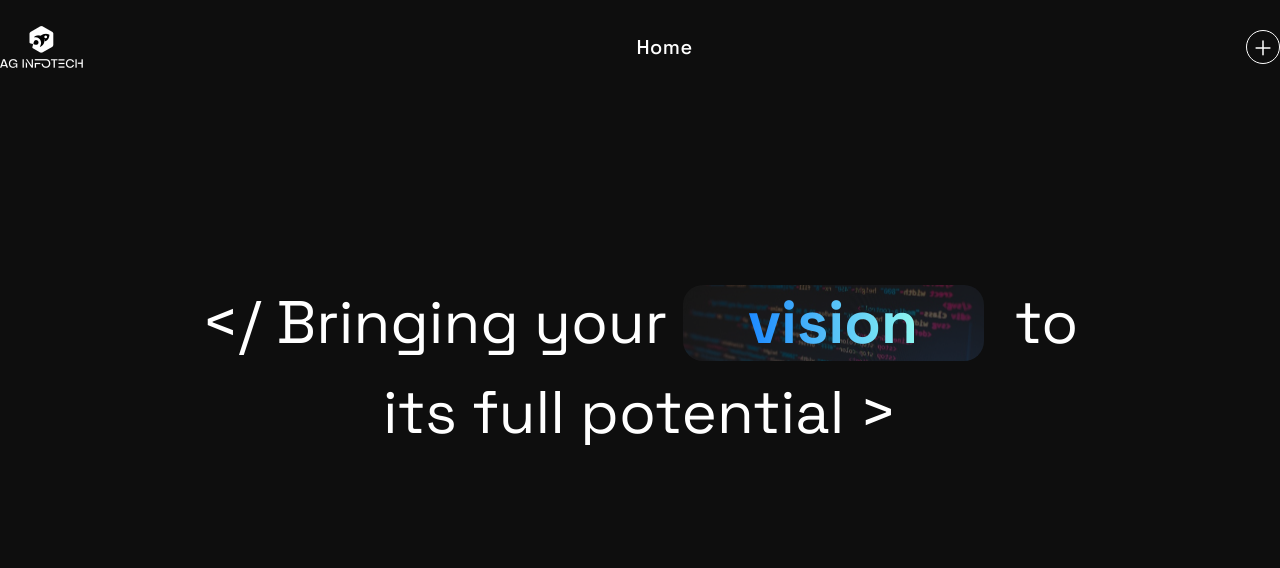
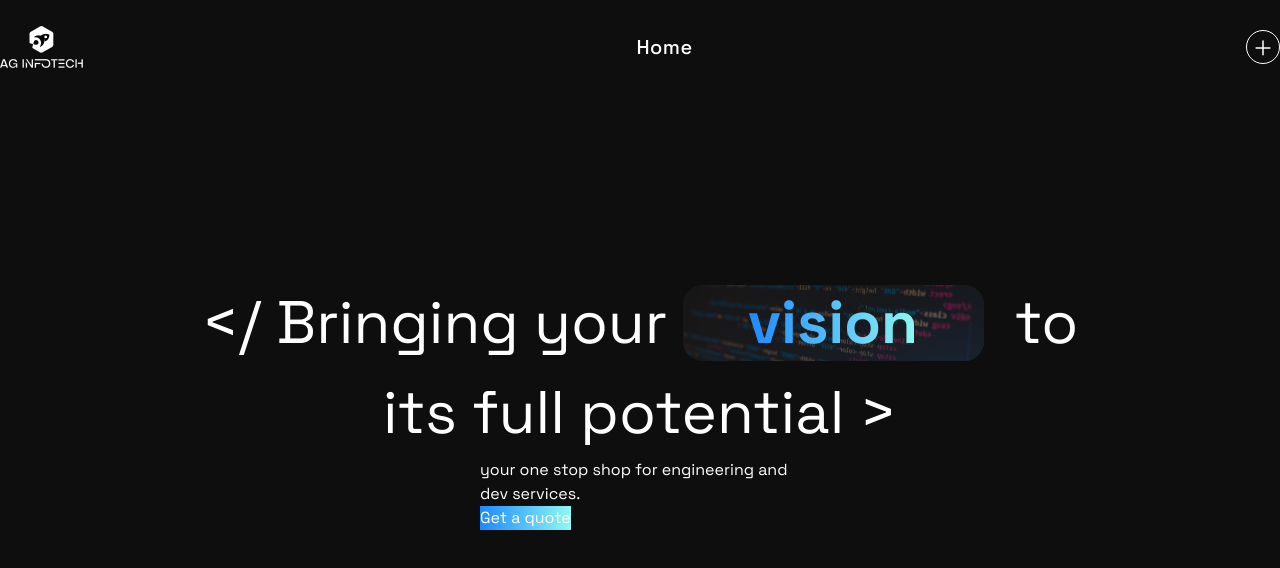
Before and after one commit to junaidag/AGInfoTech, a Next.js app: page / in a window 1280 px wide. Shown: the top 568 px of the page. Built offline with nearby package versions, Linux system fonts and the light colour scheme.

Commit message:
hme page in progress

```diff
--- a/app/(pages)/page.tsx
+++ b/app/(pages)/page.tsx
@@ -5,7 +5,7 @@ export default function Home() {
         <span className="flex-none text-center">
           {"<"}/ Bringing your&nbsp;
         </span>
-        <span className="relative flex-none bg-[url('/visionbg.png')] w-[104px] lg:w-[301px] rounded-[20px] lg:leading-[76px] bg-cover bg-center -scale-x-100 inline-flex justify-center items-center">
+        <span className="overflow-hidden relative flex-none bg-[url('/visionbg.png')] w-[104px] lg:w-[301px] rounded-[20px] lg:leading-[76px] bg-cover bg-center -scale-x-100 inline-flex justify-center items-center">
           <span className="absolute inset-0 w-full h-full bg-[#0E0E0E99]" />
           <span className="bg-[linear-gradient(90deg,_#1D89FF_0%,_#8EF9F1_100%)] bg-clip-text text-transparent font-bold -scale-x-100 ">
             vision
@@ -17,6 +17,10 @@ export default function Home() {
           potential {">"}
         </span>
       </div>
+      <div className="mx-auto max-w-xs ">
+        <p>your one stop shop for engineering and dev services.</p>
+        <button className="bg-main">Get a quote</button>
+      </div>
     </main>
   );
 }
--- a/tailwind.config.ts
+++ b/tailwind.config.ts
@@ -8,6 +8,9 @@ const config: Config = {
   ],
   theme: {
     extend: {
+      backgroundImage: {
+        main: "linear-gradient(90deg, #1D89FF 0%, #8EF9F1 100%);",
+      },
       fontSize: {
         32: "32px",
       },
```
